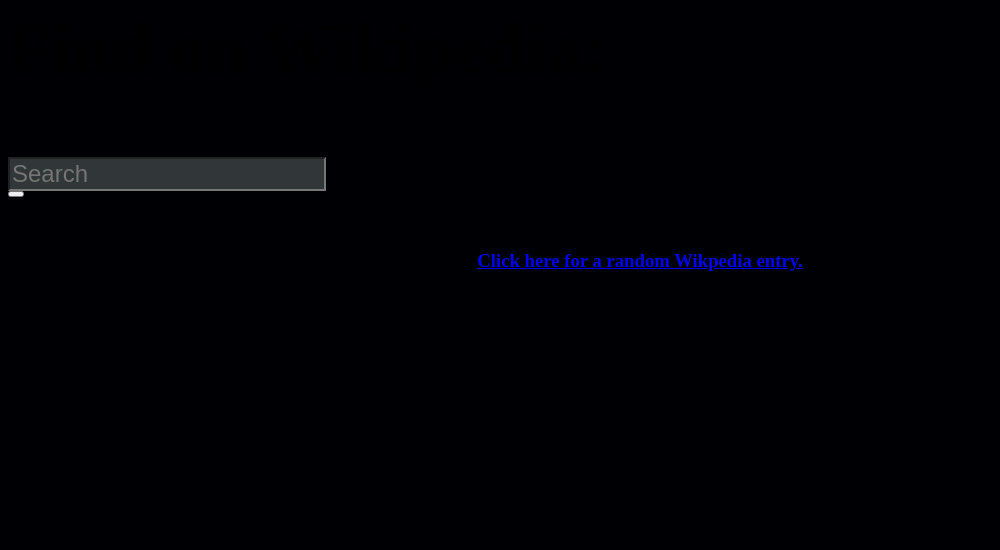
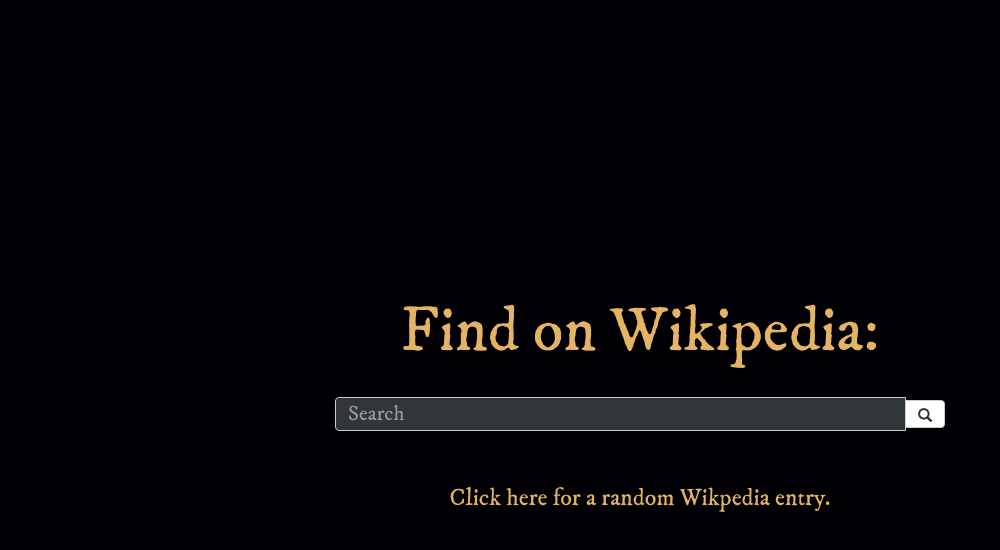
Before and after one commit to ekazubuike/Wikipedia-Viewer, a plain HTML site: page index.html in a window 1280 px wide. Shown: the whole page, without its empty margins (0-1000 px from the left). Drawn offline with nearby package versions, Linux system fonts and the light colour scheme.

Commit message:
Update index.html

```diff
--- a/index.html
+++ b/index.html
@@ -1,6 +1,11 @@
 <head>
   <!--Google font-->
+  <link href="https://cdnjs.cloudflare.com/ajax/libs/twitter-bootstrap/4.0.0-alpha.6/css/bootstrap.min.css" rel="stylesheet">
+  <link href="https://maxcdn.bootstrapcdn.com/bootstrap/3.3.7/css/bootstrap.min.css" rel="stylesheet">
+  <script src="https://ajax.googleapis.com/ajax/libs/jquery/3.2.0/jquery.min.js"></script>
   <link href="https://fonts.googleapis.com/css?family=IM+Fell+DW+Pica" rel="stylesheet">
+  <link rel="stylesheet" type="text/css" href="style.css">
+  <script type="text/javascript" src="script.js"></script>
 </head>
 <body style="background-color: #000004" class="pica">
   <div class="container-fluid">
```
